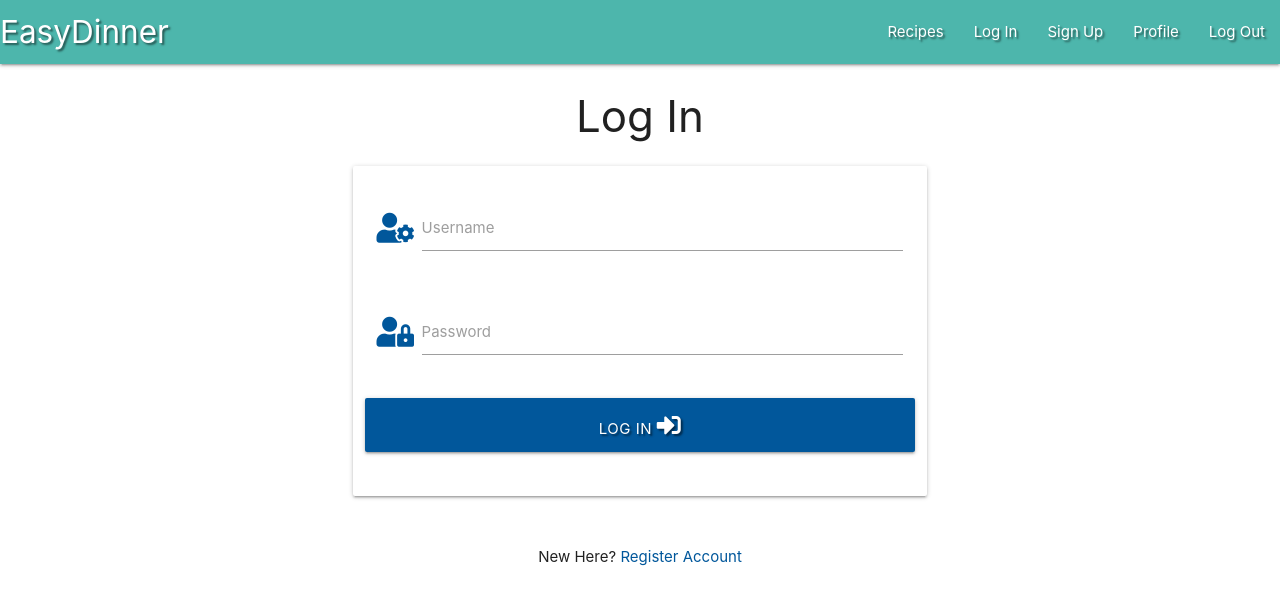
After one commit to upeshp/MS3_EasyDinner, a Flask app: page /login in a window 1280 px wide. The commit adds this page. Shown: the top 605 px of the page. Run offline with Flask 2, Linux system fonts and the light colour scheme; some libraries are stand-ins or nearby versions.

Commit message:
Feat: created login.html based on register.html, added code for login app in app.py

```diff
--- a/app.py
+++ b/app.py
@@ -48,6 +48,32 @@ def register():
     return render_template("register.html")
 
 
+@app.route("/login", methods=["GET", "POST"])
+def login():
+    if request.method == "POST":
+        # check if username exists in db
+        existing_user = mongo.db.users.find_one(
+            {"username": request.form.get("username").lower()})
+
+        if existing_user:
+            # ensure hashed password matches user input
+            if check_password_hash(
+                existing_user["password"], request.form.get("password")):
+                    session["user"] = request.form.get("username").lower()
+                    flash("Welcome, {}".format(request.form.get("username")))
+            else:
+                # invalid password match
+                flash("Incorrect Username and/or Password")
+                return redirect(url_for("login"))
+
+        else:
+            # username doesn't exist
+            flash("Incorrect Username and/or Password")
+            return redirect(url_for("login"))
+
+    return render_template("login.html")
+
+
 if __name__ == "__main__":
     app.run(host=os.environ.get("IP"),
             port=int(os.environ.get("PORT")),
--- a/templates/base.html
+++ b/templates/base.html
@@ -25,7 +25,7 @@
                 <a href="#" data-target="mobile-demo" class="sidenav-trigger right"><i class="fas fa-bars"></i></a>
                 <ul class="right hide-on-med-and-down">
                     <li><a href="{{ url_for('get_recipes') }}">Recipes</a></li>
-                    <li><a href="#">Log In</a></li>
+                    <li><a href="{{ url_for('login') }}">Log In</a></li>
                     <li><a href="{{ url_for('register') }}">Sign Up</a></li>
                     <li><a href="#">Profile</a></li>
                     <li><a href="#">Log Out</a></li>
@@ -39,7 +39,7 @@
                 <h4 class="center-align light-blue-text text-darken 4">EasyDinner</h4>
             </li>
             <li><a href="{{ url_for('get_recipes') }}">Recipes</a></li>
-            <li><a href="#">Log In</a></li>
+            <li><a href="{{ url_for('login') }}">Log In</a></li>
             <li><a href="{{ url_for('register') }}">Sign Up</a></li>
             <li><a href="#">Profile</a></li>
             <li><a href="#">Log Out</a></li>
--- /dev/null
+++ b/templates/login.html
@@ -0,0 +1,46 @@
+{% extends "base.html" %}
+{% block content %}
+
+    <h3 class="center-align">Log In</h3>
+
+    <div class="row">
+        <form class="col s12 m8 offset-m2" method="POST" action="{{ url_for('login') }}">
+            <div class="card-panel">
+                <!-- username -->
+                <div class="row">
+					<div class="input-field col s12">
+						<i class="fas fa-user-cog prefix light-blue-text text-darken-4"></i>
+						<input id="username" name="username" type="text" minlength="5"
+                            maxlength="15" pattern="^[a-zA-Z0-9]{5,15}$" class="validate" required>
+						<label for="username">Username</label>
+					</div>
+                </div>
+                <!-- passowrd -->
+                <div class="row">
+                    <div class="input-field col s12">
+						<i class="fas fa-user-lock prefix light-blue-text text-darken-4"></i>
+                        <input id="password" name="password" type="password" minlength="5"
+                            maxlength="15" pattern="^[a-zA-Z0-9]{5,15}$" class="validate" required>
+                        <label for="password">Password</label>
+                    </div>
+                </div>
+                <!-- login -->
+                <div class="row">
+                    <button type="submit" class="col s12 btn-large light-blue darken-4 text-shadow">
+                        Log In <i class="fas fa-sign-in-alt"></i>
+                    </button>
+                </div>
+            </div>
+        </form>
+    </div>
+
+    <div class="row">
+        <div class="col s12">
+            <p class="center-align">
+                New Here?
+                <a href="{{ url_for('register') }}" class="light-blue-text text-darken-4">Register Account</a>
+            </p>
+        </div>
+    </div>
+
+{% endblock %}
```
